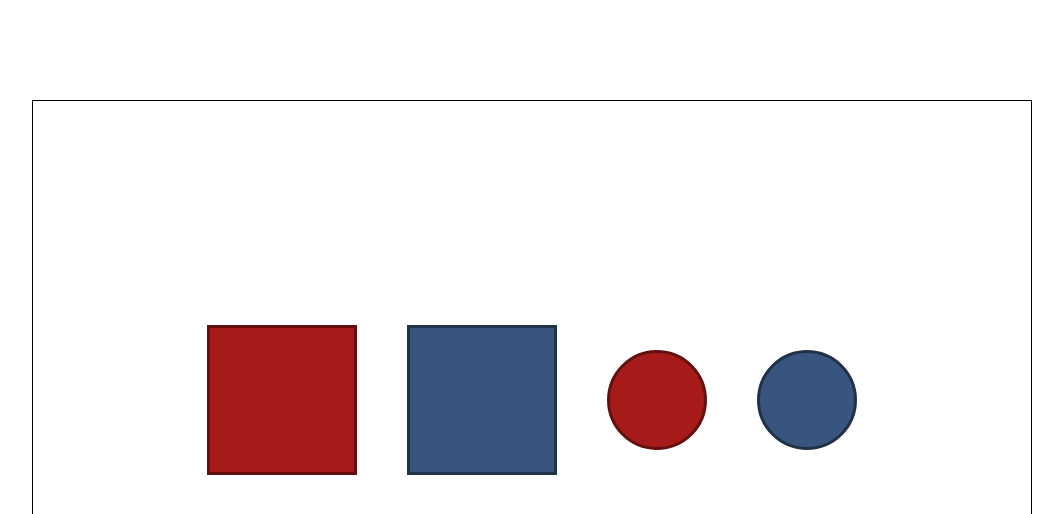
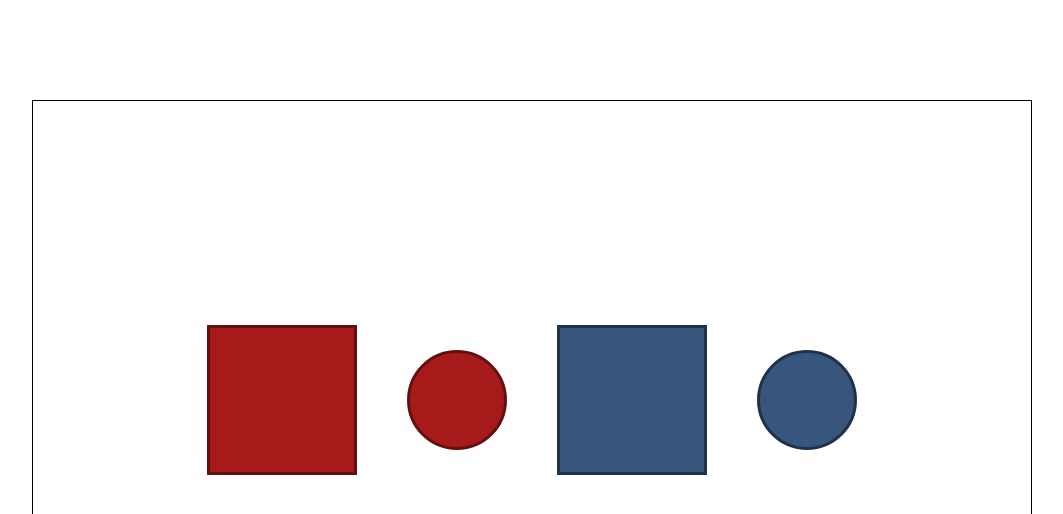
Before and after one commit to FabianLins/Coding-Task-1-Drag-n-Drop, a React (Vite) app: page / in a window 1280 px wide. Shown: the top 514 px of the page, without its empty margins (108-1171 px from the left). Built offline with nearby package versions, Linux system fonts and the light colour scheme.

Commit message:
variables positions

```diff
--- a/src/App.tsx
+++ b/src/App.tsx
@@ -5,7 +5,11 @@ import './App.scss'
 function App() {
   const redSquare = useRef()
   const blueSquare = useRef()
+  const redCircle = useRef()
+  const blueCircle = useRef()
   const elements = useRef()
+  const [isRedCircleSet, setRedCircle] = useState(false)
+  const [isBlueCircleSet, setBlueCircle] = useState(false)
   const [currColor, setCurrColor] = useState("")
 
   const shapeColor = (event: any) => {
@@ -30,13 +34,21 @@ function App() {
     if (currColor == "red" && xPos >= redSquare.current.offsetLeft + parentLeft && xPos <= redSquare.current.offsetLeft + squareWidth + parentLeft) {
       if (yPos >= redSquare.current.offsetTop + parentTop && yPos <= redSquare.current.offsetTop + squareWidth + parentTop) {
         event.currentTarget.classList.add("set")
+        setRedCircle(true)
         event.currentTarget.style.left = `${squareWidth / 2 + redSquare.current.offsetLeft}px`
+        if (isBlueCircleSet) {
+          blueCircle.current.style.left = `${squareWidth / 2 + blueSquare.current.offsetLeft}px`
+        }
       }
     }
     else if (currColor == "blue" && xPos >= blueSquare.current.offsetLeft + parentLeft && xPos <= blueSquare.current.offsetLeft + squareWidth + parentLeft) {
       if (yPos >= blueSquare.current.offsetTop + parentTop && yPos <= blueSquare.current.offsetTop + squareWidth + parentTop) {
         event.currentTarget.classList.add("set")
+        setBlueCircle(true)
         event.currentTarget.style.left = `${squareWidth / 2 + blueSquare.current.offsetLeft}px`
+        if (isRedCircleSet) {
+          redCircle.current.style.left = `${squareWidth / 2 + redSquare.current.offsetLeft}px`
+        }
       }
     }
   }
@@ -45,9 +57,9 @@ function App() {
     <div className="content">
       <div className="elements" ref={elements}>
         <div className="red square red square" ref={redSquare}></div>
+        <div className="red circle" ref={redCircle} draggable="true" onMouseDown={shapeColor} onDragEnd={dragItem}></div>
         <div className="blue square" ref={blueSquare}></div>
-        <div className="red circle" draggable="true" onMouseDown={shapeColor} onDragEnd={dragItem}></div>
-        <div className="blue circle" draggable="true" onMouseDown={shapeColor} onDragEnd={dragItem}></div>
+        <div className="blue circle" ref={blueCircle} draggable="true" onMouseDown={shapeColor} onDragEnd={dragItem}></div>
       </div>
     </div >
   )
```
